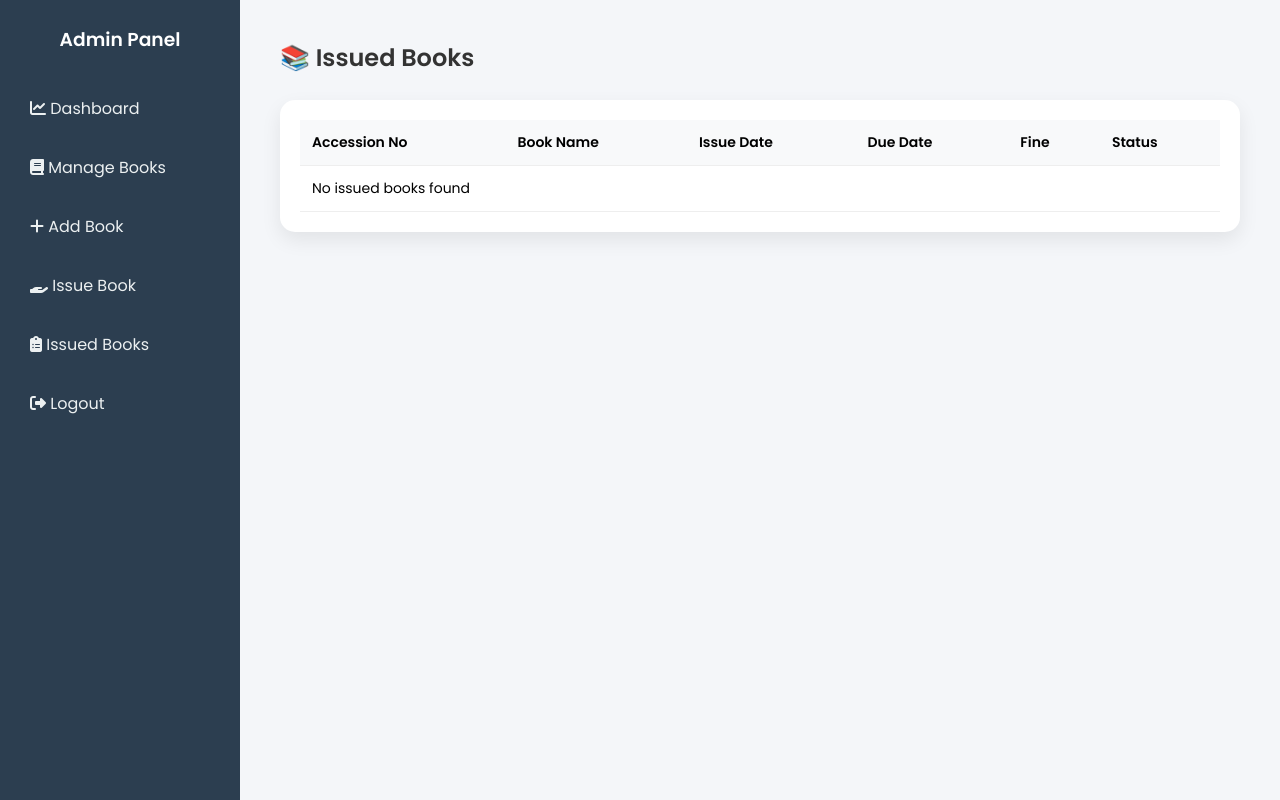
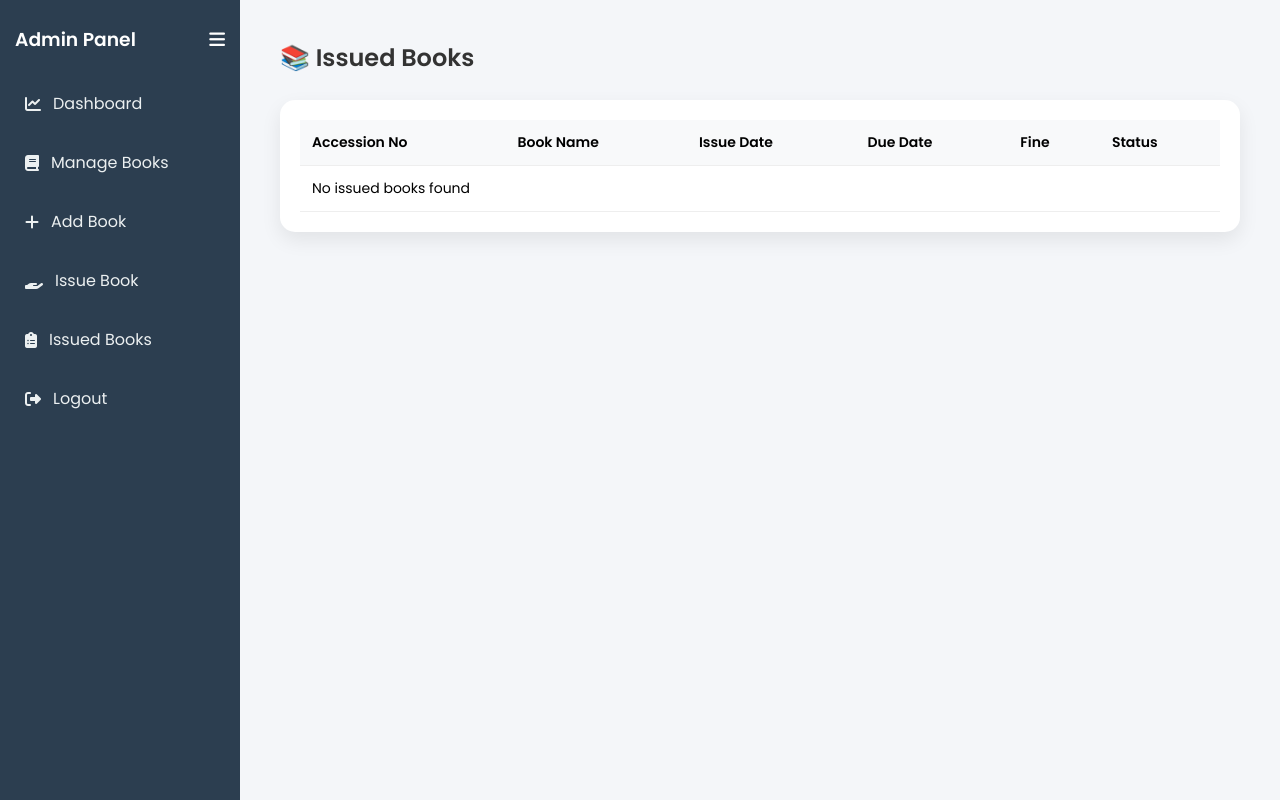
Before and after one commit to kamathamritha4-ctrl/library-management-system, a PHP site: page /admin/issued_book.php in a window 1280 px wide. Run offline with PHP 8.4, Linux system fonts and the light colour scheme; the visitor is signed in with stand-in values (Sample User, id 1); data that the repository does not hold is empty.

Commit message:
Added collapsible sidebar to all admin pages

```diff
--- a/admin/issued_book.php
+++ b/admin/issued_book.php
@@ -60,27 +60,44 @@ $issues = $conn->query("
 }
 
 body {
-    display: flex;
-    min-height: 100vh;
     background: #f4f6f9;
 }
 
-/* Sidebar */
+.wrapper {
+    display: flex;
+    min-height: 100vh;
+}
+
+/* ===== Sidebar ===== */
 .sidebar {
     width: 240px;
     background: #2c3e50;
     padding: 25px 15px;
     color: white;
+    transition: 0.3s ease;
+    overflow: hidden;
 }
 
-.sidebar h3 {
-    text-align: center;
-    margin-bottom: 30px;
+.sidebar-header {
+    display: flex;
+    justify-content: space-between;
+    align-items: center;
+    margin-bottom: 25px;
+}
+
+.collapse-btn {
+    background: transparent;
+    border: none;
+    color: white;
+    font-size: 18px;
+    cursor: pointer;
 }
 
 .sidebar a {
-    display: block;
-    padding: 12px 15px;
+    display: flex;
+    align-items: center;
+    gap: 12px;
+    padding: 12px 10px;
     margin-bottom: 10px;
     text-decoration: none;
     color: #ecf0f1;
@@ -92,7 +109,24 @@ body {
     background: #34495e;
 }
 
-/* Main */
+/* Collapsed */
+.sidebar.collapsed {
+    width: 70px;
+}
+
+.sidebar.collapsed h3 {
+    display: none;
+}
+
+.sidebar.collapsed a span {
+    display: none;
+}
+
+.sidebar.collapsed .sidebar-header {
+    justify-content: center;
+}
+
+/* ===== Main ===== */
 .main {
     flex: 1;
     padding: 40px;
@@ -155,16 +189,12 @@ table tr:hover {
 
 <body>
 
-<div class="sidebar">
-    <h3>Admin Panel</h3>
-    <a href="dashboard.php"><i class="fas fa-chart-line"></i> Dashboard</a>
-    <a href="manage_books.php"><i class="fas fa-book"></i> Manage Books</a>
-    <a href="add_book.php"><i class="fas fa-plus"></i> Add Book</a>
-    <a href="issue_book.php"><i class="fas fa-hand-holding"></i> Issue Book</a>
-    <a href="issued_book.php"><i class="fas fa-clipboard-list"></i> Issued Books</a>
-    <a href="../logout.php"><i class="fas fa-sign-out-alt"></i> Logout</a>
-</div>
+<div class="wrapper">
 
+    <!-- Sidebar -->
+    <?php include("../includes/sidebar1.php"); ?>
+
+    <!-- Main -->
     <div class="main">
 
         <h2>📚 Issued Books</h2>
@@ -213,5 +243,13 @@ table tr:hover {
 
     </div>
 
+</div>
+
+<script>
+function toggleSidebar() {
+    document.getElementById("sidebar").classList.toggle("collapsed");
+}
+</script>
+
 </body>
 </html>
--- /dev/null
+++ b/includes/sidebar1.php
@@ -0,0 +1,46 @@
+<div class="sidebar" id="sidebar">
+
+    <div class="sidebar-header">
+        <h3>Admin Panel</h3>
+        <button class="collapse-btn" onclick="toggleSidebar()">
+            <i class="fas fa-bars"></i>
+        </button>
+    </div>
+
+    <a href="dashboard.php">
+        <i class="fas fa-chart-line"></i>
+        <span>Dashboard</span>
+    </a>
+
+    <a href="manage_books.php">
+        <i class="fas fa-book"></i>
+        <span>Manage Books</span>
+    </a>
+
+    <a href="add_book.php">
+        <i class="fas fa-plus"></i>
+        <span>Add Book</span>
+    </a>
+
+    <a href="issue_book.php">
+        <i class="fas fa-hand-holding"></i>
+        <span>Issue Book</span>
+    </a>
+
+    <a href="issued_book.php">
+        <i class="fas fa-clipboard-list"></i>
+        <span>Issued Books</span>
+    </a>
+
+    <a href="../logout.php">
+        <i class="fas fa-sign-out-alt"></i>
+        <span>Logout</span>
+    </a>
+
+</div>
+
+<script>
+function toggleSidebar() {
+    document.getElementById("sidebar").classList.toggle("collapsed");
+}
+</script>
```
Also changed, not shown: admin/dashboard.php (+55 -19 lines), admin/issue_book.php (+56 -18 lines), admin/manage_books.php (+57 -19 lines). Lines whose indentation alone changed are shown as unchanged.
